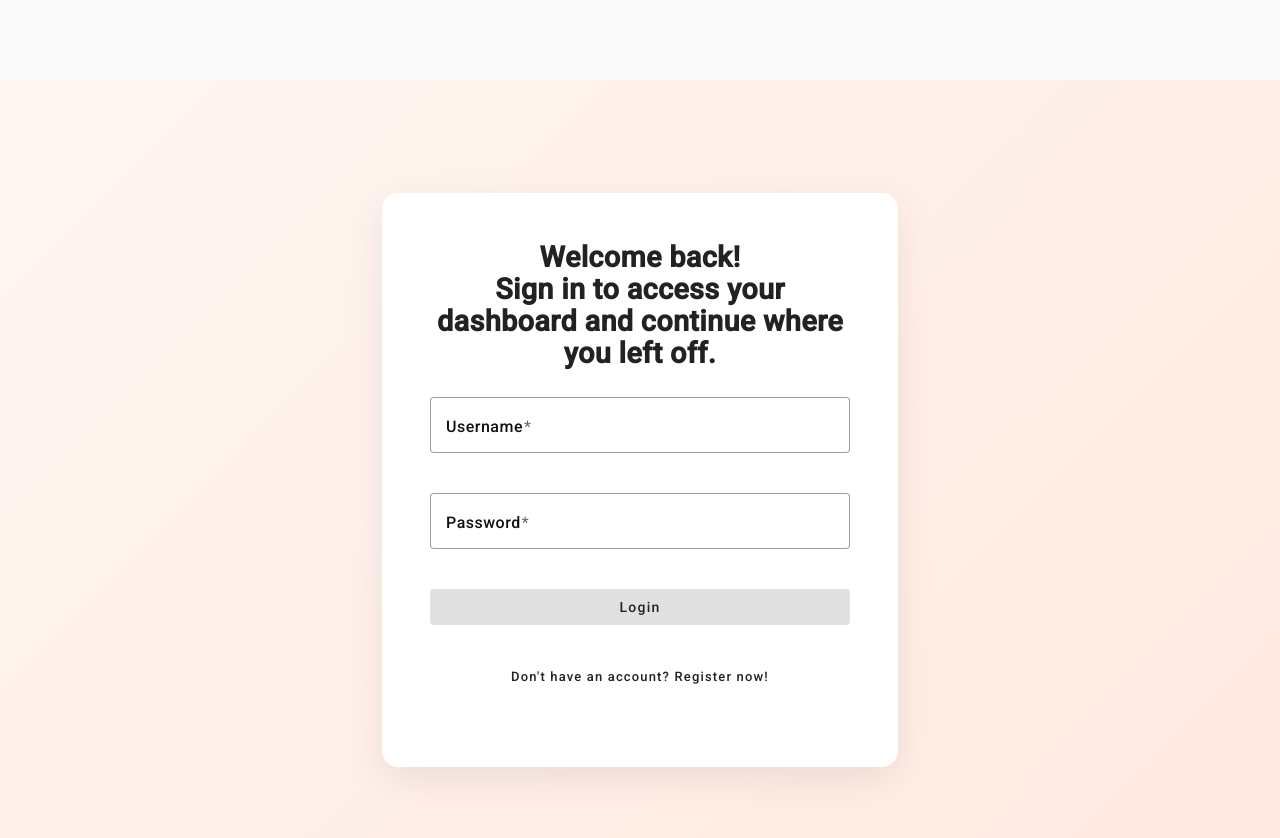
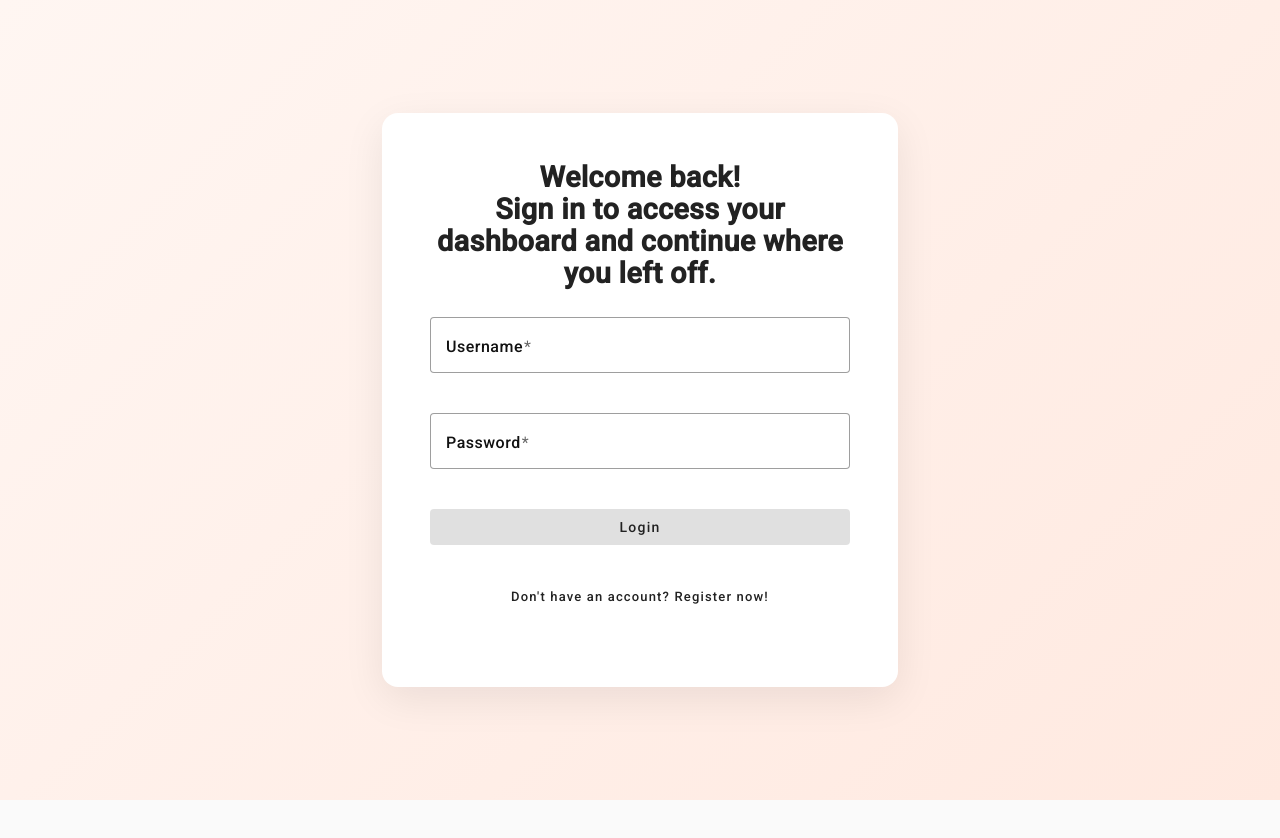
Before and after one commit to anasinik/smart-nutri-food-order, an Angular app in the folder frontend/: page /login in a window 1280 px wide. Shown: the top 838 px of the page. After the commit the page ends 800 px from the top, so only its background shows below. Built offline with nearby package versions, Linux system fonts and the light colour scheme.

Commit message:
🐛fix: remove extra padding when navbar is hidden

```diff
--- a/frontend/src/app/app.component.css
+++ b/frontend/src/app/app.component.css
@@ -1,3 +1,8 @@
 .content {
+  padding-top: 0;
+  transition: padding-top 0.3s ease;
+}
+
+.content.padding-top {
   padding-top: 80px;
 }
--- a/frontend/src/app/app.component.html
+++ b/frontend/src/app/app.component.html
@@ -2,6 +2,6 @@
   <app-navbar></app-navbar>
 }
 
-<div class="content">
+<div class="content" [class.padding-top]="showNavbar">
   <router-outlet></router-outlet>
 </div>
--- a/frontend/src/app/meals/create-meal/create-meal.component.css
+++ b/frontend/src/app/meals/create-meal/create-meal.component.css
@@ -1,8 +1,8 @@
 :host {
+  padding-top: 24px;
   display: flex;
   align-items: center;
   justify-content: center;
-  height: 100vh;
   background: #fafafa;
 }
 
```
